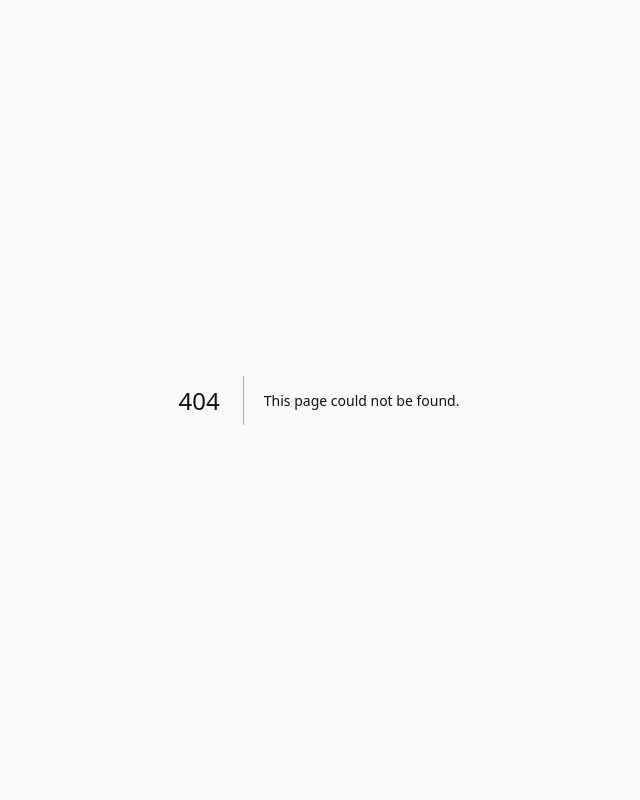
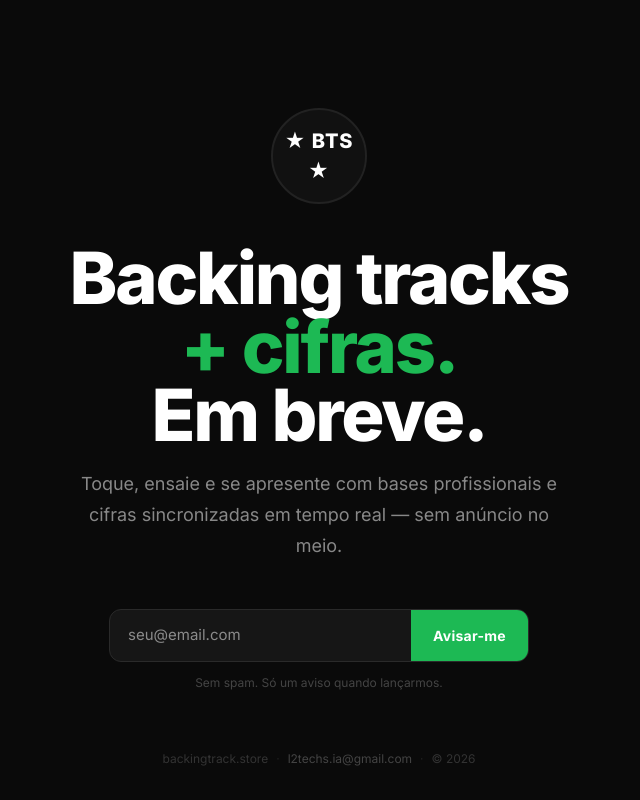
Before and after one commit to lpmaximus/backing_track_store, a Next.js app: page /coming-soon in a window 1280 px wide. Before the commit this address had no page. Shown: the whole page, without its empty margins (321-961 px from the left). Built offline with nearby package versions, Linux system fonts and the light colour scheme.

Commit message:
feat: coming soon page + maintenance mode + waitlist API

```diff
--- /dev/null
+++ b/app/api/waitlist/route.ts
@@ -0,0 +1,37 @@
+import { NextRequest, NextResponse } from "next/server";
+import { neon } from "@neondatabase/serverless";
+
+async function getDb() {
+  const sql = neon(process.env.DATABASE_URL!);
+  // Cria a tabela na primeira chamada, sem precisar de migration
+  await sql`
+    CREATE TABLE IF NOT EXISTS waitlist (
+      id         SERIAL PRIMARY KEY,
+      email      TEXT NOT NULL UNIQUE,
+      created_at TIMESTAMPTZ NOT NULL DEFAULT NOW()
+    )
+  `;
+  return sql;
+}
+
+export async function POST(req: NextRequest) {
+  try {
+    const body = await req.json();
+    const email = (body?.email ?? "").trim().toLowerCase();
+
+    if (!email || !/^[^\s@]+@[^\s@]+\.[^\s@]+$/.test(email)) {
+      return NextResponse.json({ error: "Email inválido." }, { status: 400 });
+    }
+
+    const sql = await getDb();
+    await sql`
+      INSERT INTO waitlist (email) VALUES (${email})
+      ON CONFLICT (email) DO NOTHING
+    `;
+
+    return NextResponse.json({ success: true });
+  } catch (err) {
+    console.error("[POST /api/waitlist]", err);
+    return NextResponse.json({ error: "Erro interno." }, { status: 500 });
+  }
+}
--- /dev/null
+++ b/app/coming-soon/page.tsx
@@ -0,0 +1,185 @@
+"use client";
+
+import { useState } from "react";
+
+export default function ComingSoonPage() {
+  const [email, setEmail]     = useState("");
+  const [status, setStatus]   = useState<"idle" | "loading" | "ok" | "error">("idle");
+  const [message, setMessage] = useState("");
+
+  async function handleSubmit(e: React.FormEvent) {
+    e.preventDefault();
+    if (!email.trim()) return;
+    setStatus("loading");
+    try {
+      const res = await fetch("/api/waitlist", {
+        method: "POST",
+        headers: { "Content-Type": "application/json" },
+        body: JSON.stringify({ email: email.trim() }),
+      });
+      if (res.ok) {
+        setStatus("ok");
+        setMessage("Perfeito! Você será um dos primeiros a saber.");
+        setEmail("");
+      } else {
+        const data = await res.json();
+        setStatus("error");
+        setMessage(data.error || "Algo deu errado. Tente novamente.");
+      }
+    } catch {
+      setStatus("error");
+      setMessage("Sem conexão. Tente novamente.");
+    }
+  }
+
+  return (
+    <div style={{
+      minHeight: "100vh",
+      background: "#0a0a0a",
+      display: "flex",
+      flexDirection: "column",
+      alignItems: "center",
+      justifyContent: "center",
+      padding: "40px 24px",
+      fontFamily: "'Inter', -apple-system, BlinkMacSystemFont, sans-serif",
+    }}>
+
+      {/* Logo / Selo */}
+      <div style={{
+        width: 96, height: 96, borderRadius: "50%",
+        border: "2px solid #222",
+        background: "#111",
+        display: "flex", alignItems: "center", justifyContent: "center",
+        marginBottom: 40,
+      }}>
+        <div style={{ textAlign: "center" }}>
+          <div style={{ fontSize: 20, fontWeight: 900, letterSpacing: "0.05em", color: "#fff" }}>★ BTS ★</div>
+        </div>
+      </div>
+
+      {/* Headline */}
+      <h1 style={{
+        fontSize: "clamp(36px, 8vw, 72px)",
+        fontWeight: 900,
+        lineHeight: 0.95,
+        letterSpacing: "-0.03em",
+        textAlign: "center",
+        color: "#fff",
+        margin: "0 0 20px",
+        maxWidth: 700,
+      }}>
+        Backing tracks<br />
+        <span style={{ color: "#1db954" }}>+ cifras.</span><br />
+        Em breve.
+      </h1>
+
+      {/* Subtítulo */}
+      <p style={{
+        color: "#888",
+        fontSize: "clamp(15px, 2.5vw, 18px)",
+        textAlign: "center",
+        lineHeight: 1.7,
+        maxWidth: 500,
+        margin: "0 0 48px",
+      }}>
+        Toque, ensaie e se apresente com bases profissionais
+        e cifras sincronizadas em tempo real — sem anúncio no meio.
+      </p>
+
+      {/* Form */}
+      {status !== "ok" ? (
+        <form onSubmit={handleSubmit} style={{
+          width: "100%", maxWidth: 420,
+          display: "flex", flexDirection: "column", gap: 12,
+        }}>
+          <div style={{
+            display: "flex",
+            background: "#161616",
+            border: "1px solid #2a2a2a",
+            borderRadius: 12,
+            overflow: "hidden",
+          }}>
+            <input
+              type="email"
+              required
+              value={email}
+              onChange={e => setEmail(e.target.value)}
+              placeholder="seu@email.com"
+              style={{
+                flex: 1,
+                background: "transparent",
+                border: "none",
+                outline: "none",
+                color: "#fff",
+                fontSize: 15,
+                padding: "14px 18px",
+              }}
+            />
+            <button
+              type="submit"
+              disabled={status === "loading"}
+              style={{
+                background: "#1db954",
+                color: "#fff",
+                border: "none",
+                padding: "14px 22px",
+                fontWeight: 700,
+                fontSize: 14,
+                cursor: status === "loading" ? "wait" : "pointer",
+                letterSpacing: "0.02em",
+                flexShrink: 0,
+                transition: "background 0.2s",
+              }}
+            >
+              {status === "loading" ? "..." : "Avisar-me"}
+            </button>
+          </div>
+
+          {status === "error" && (
+            <p style={{ color: "#f44", fontSize: 13, margin: 0, textAlign: "center" }}>
+              {message}
+            </p>
+          )}
+
+          <p style={{ color: "#444", fontSize: 12, textAlign: "center", margin: 0 }}>
+            Sem spam. Só um aviso quando lançarmos.
+          </p>
+        </form>
+      ) : (
+        <div style={{
+          background: "rgba(29,185,84,0.1)",
+          border: "1px solid rgba(29,185,84,0.3)",
+          borderRadius: 12,
+          padding: "18px 28px",
+          textAlign: "center",
+          maxWidth: 400,
+        }}>
+          <div style={{ fontSize: 24, marginBottom: 8 }}>🎵</div>
+          <p style={{ color: "#1db954", fontWeight: 700, margin: "0 0 4px", fontSize: 15 }}>
+            Você está na lista!
+          </p>
+          <p style={{ color: "#666", fontSize: 13, margin: 0 }}>
+            {message}
+          </p>
+        </div>
+      )}
+
+      {/* Rodapé */}
+      <div style={{
+        position: "absolute",
+        bottom: 32,
+        display: "flex",
+        gap: 8,
+        alignItems: "center",
+      }}>
+        <span style={{ color: "#333", fontSize: 12 }}>backingtrack.store</span>
+        <span style={{ color: "#222", fontSize: 12 }}>·</span>
+        <a href="mailto:l2techs.ia@gmail.com" style={{ color: "#444", fontSize: 12, textDecoration: "none" }}>
+          l2techs.ia@gmail.com
+        </a>
+        <span style={{ color: "#222", fontSize: 12 }}>·</span>
+        <span style={{ color: "#333", fontSize: 12 }}>© {new Date().getFullYear()}</span>
+      </div>
+    </div>
+  );
+}
--- a/middleware.ts
+++ b/middleware.ts
@@ -11,6 +11,13 @@ const { auth } = NextAuth(authConfig);
 
 export default auth((req: NextRequest & { auth: Session | null }) => {
   const { pathname } = req.nextUrl;
+
+  // ── MAINTENANCE MODE ────────────────────────────────────────────────────────
+  // Para ligar: MAINTENANCE_MODE=true no .env.local (ou variável de ambiente).
+  // Para desligar: mudar para false ou remover a variável.
+  if (process.env.MAINTENANCE_MODE === "true" && pathname !== "/coming-soon") {
+    return NextResponse.redirect(new URL("/coming-soon", req.url));
+  }
 
   // Rotas protegidas que exigem login
   const protectedPaths = ["/setlist", "/perfil"];
```
